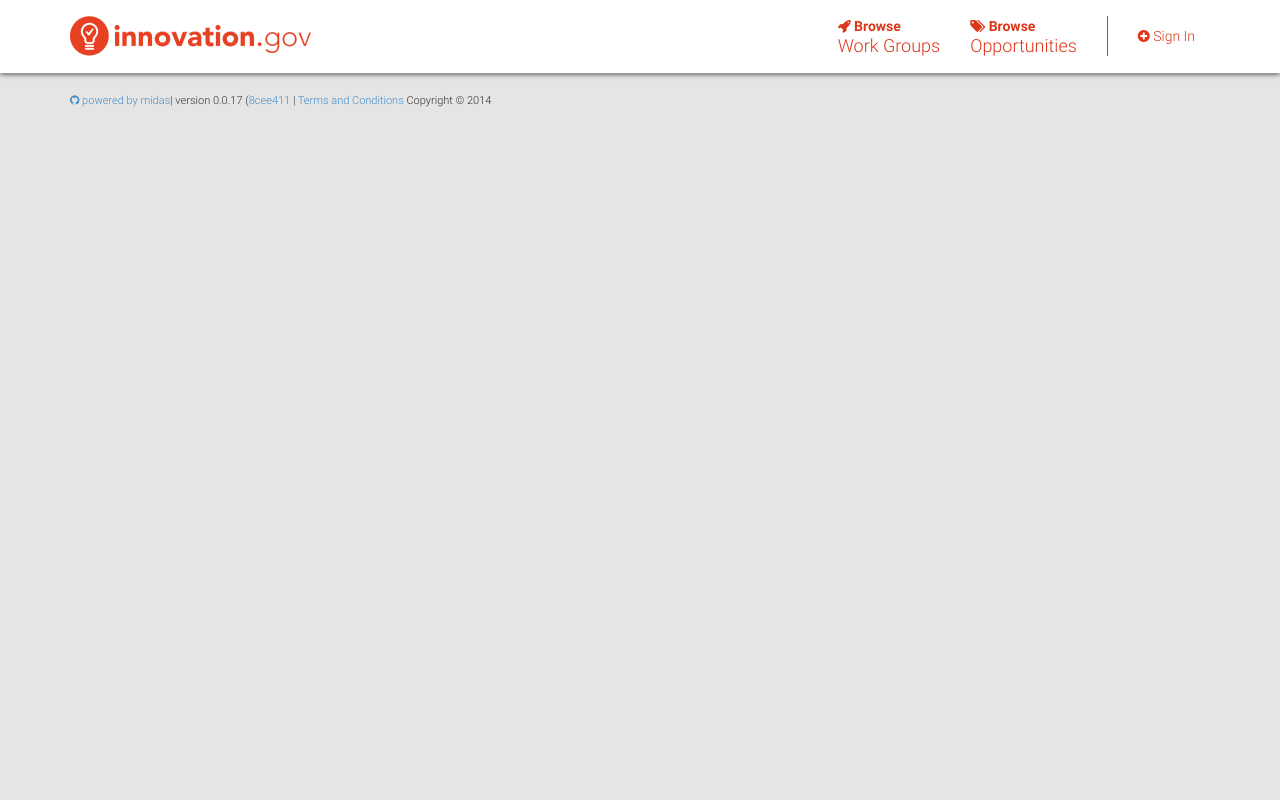
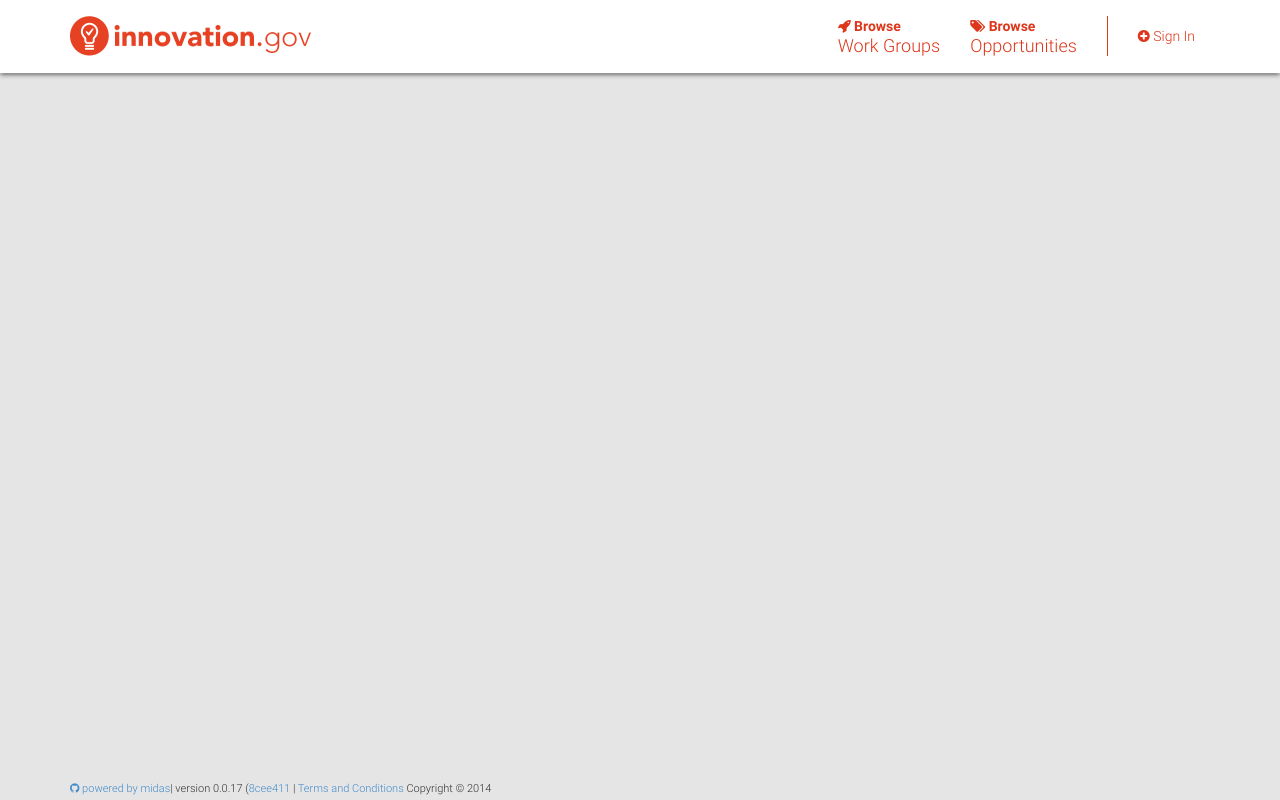
Before and after one commit to alwaysbrightblue/midas-bs, a PHP site: page / in a window 1280 px wide. Run offline with PHP 8.4, Linux system fonts and the light colour scheme; some libraries are stand-ins or nearby versions.

Commit message:
assign correct class to Footer for placement

```diff
--- a/footer.php
+++ b/footer.php
@@ -1,5 +1,5 @@
 </div><!-- /.container -->
-<footer class="navbar-fixed-navbar" id="footer">
+<footer class="navbar-fixed-bottom" id="footer">
     <footer class="container">
     <div class="row">
     <section class="col-md-12"><a href="https://github.com/18F/midas"><i class="fa fa-github"></i> powered by midas</a>| version 0.0.17 (<a href="https://github.com/18F/midas/commit/8cee411dd9b46d5336e1165f006c94d948bdb1af">8cee411</a> | <a href="https://18f.gsa.gov/">Terms and Conditions</a> Copyright &copy; <?php echo date('Y'); ?> </section>
```
Also changed, not shown: 1 other file.
